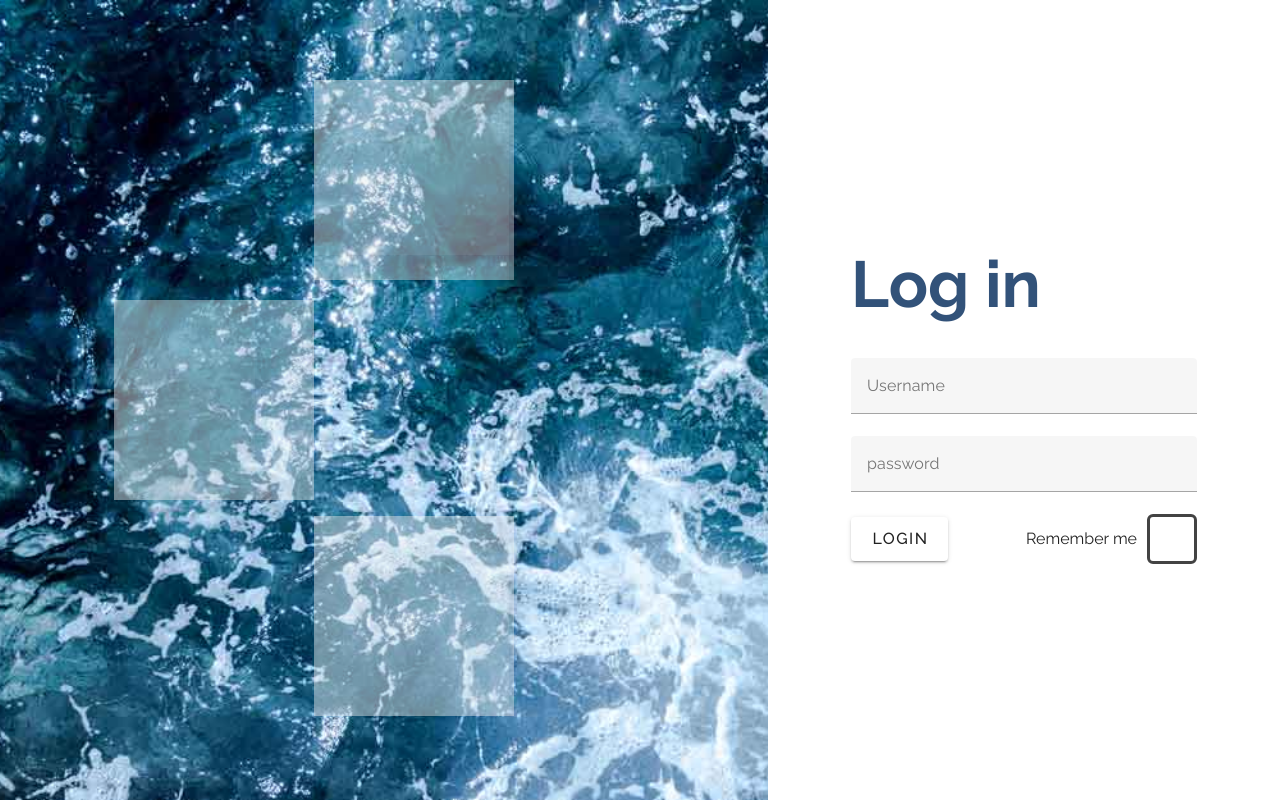
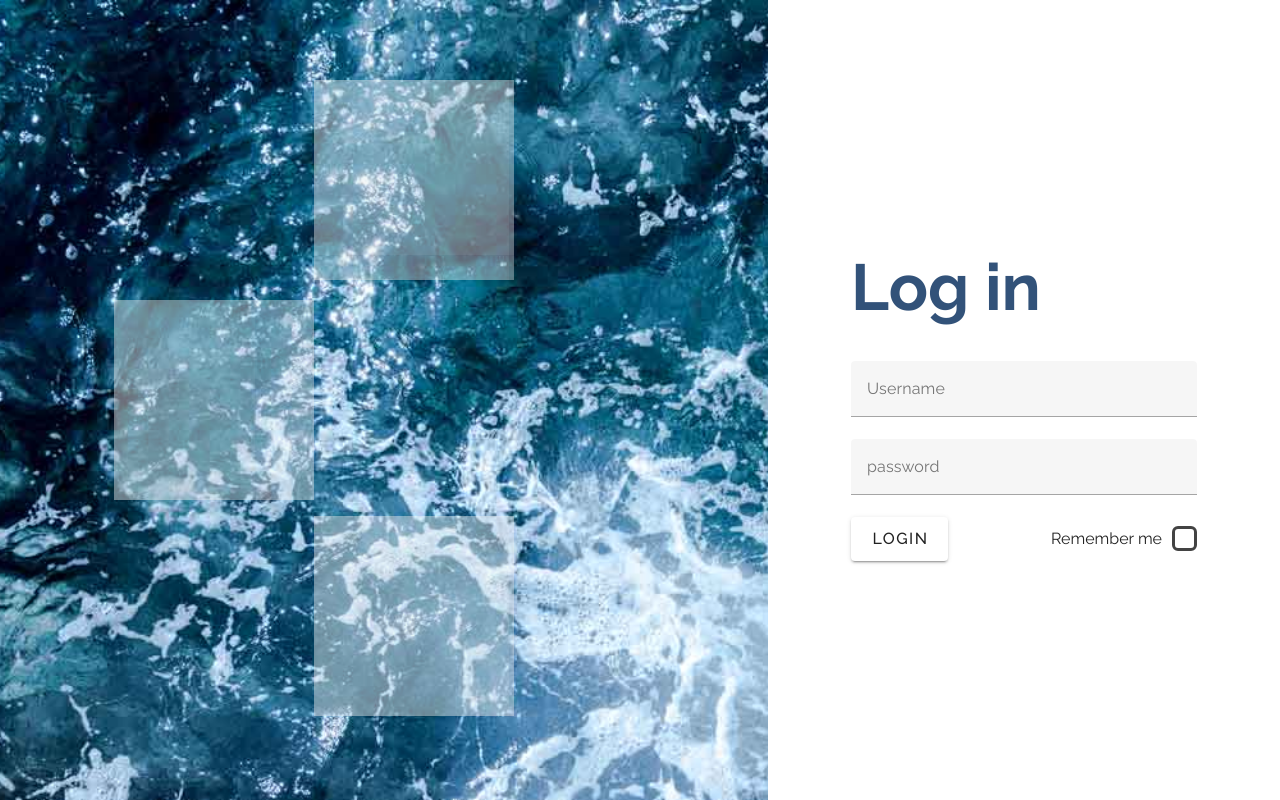
Before and after one commit to space-vagabund/orange, a Vue app: page /login in a window 1280 px wide. Built offline with nearby package versions, Linux system fonts and the light colour scheme.

Commit message:
fixed checkbox size

```diff
--- a/src/ui/CheckBox.vue
+++ b/src/ui/CheckBox.vue
@@ -16,16 +16,16 @@ export default defineComponent({
 <style lang="scss" scoped>
 label {
   display: block;
-  width: 50px;
-  height: 50px;
+  width: 25px;
+  height: 25px;
   cursor: pointer;
   input {
     position: absolute;
     transform: scale(0);
     &:checked ~ .checkbox {
       transform: rotate(45deg);
-      width: 20px;
-      margin-left: 16px;
+      width: 15px;
+      margin-left: 10px;
       border-color: #24c78e;
       border-top-color: transparent;
       border-left-color: transparent;
```
